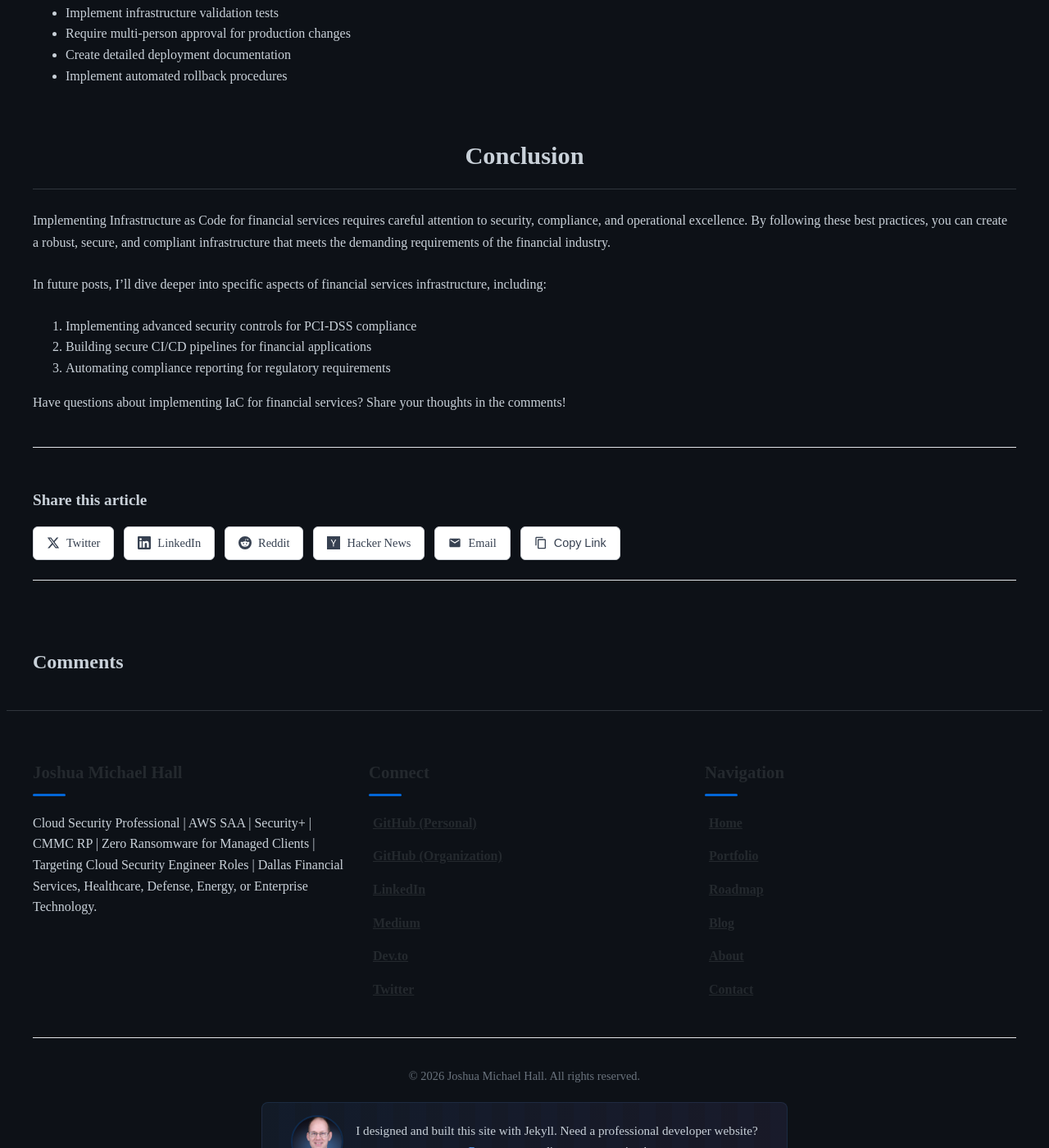
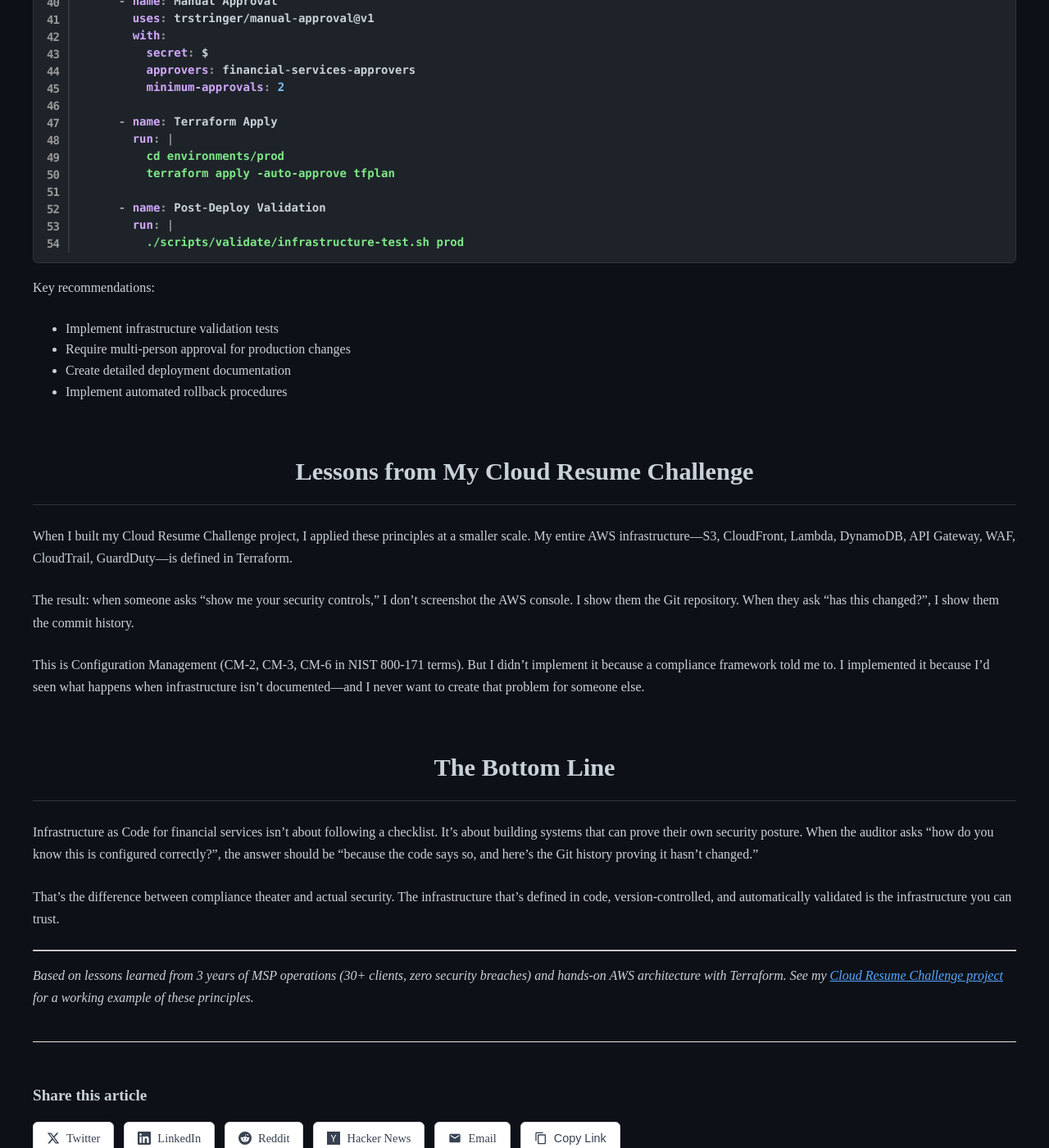
Before and after one commit to joshuamichaelhall/joshuamichaelhall.github.io, a Jekyll site: the page built from _posts/2025-05-05-infrastructure-as-code-best-practices.md, in a window 1280 px wide and 1400 px high, scrolled down 10123 px. Shown: the whole window at 82% size. Built offline with Jekyll 4.4.1, drawn with Linux system fonts in a browser that asks for light colours; nearby versions of some CDN libraries; comment, search, counter and statistics services are not loaded; some of the changed text lies outside the part shown.

Commit message:
Unpublish 3 outdated articles, revise IaC article with personal experience
Unpublished (set published: false):
- Terminal-Based Development (irrelevant to security career)
- AWS Learning Environment (positions as learner, not expert)
- Strategic DevOps Career (outdated strategy, wrong target)

Revised IaC Best Practices article:
- Added personal MSP experience intro
- Added Cloud Resume Challenge lessons
- Removed generic "share in comments" ending
- Added practitioner framing throughout

🤖 Generated with [Claude Code](https://claude.ai/code)

Co-Authored-By: Claude <noreply@anthropic.com>

```diff
--- a/_posts/2025-05-05-infrastructure-as-code-best-practices.md
+++ b/_posts/2025-05-05-infrastructure-as-code-best-practices.md
@@ -3,15 +3,25 @@ layout: post
 title: "Infrastructure as Code Best Practices for Financial Services"
 date: 2025-05-05
 categories: devops terraform aws
-tags: infrastructure-as-code terraform aws financial-services security
+tags: infrastructure-as-code terraform aws financial-services security compliance
 featured: true
-excerpt: "A comprehensive guide to implementing secure, compliant infrastructure using Terraform and AWS services for financial applications."
+excerpt: "Lessons from building secure AWS infrastructure with Terraform—what I learned from 3 years of MSP operations and my Cloud Resume Challenge project."
 image: "/assets/images/infrastructure_as_code_article_icon.png"
 published: true
 ---
-Infrastructure as Code (IaC) has transformed how organizations deploy and manage cloud resources. For financial services, where security and compliance requirements are especially stringent, implementing proper IaC practices is crucial. This post explores best practices for using Terraform to build secure, compliant AWS infrastructure for financial applications.
+After running an MSP for three years and building my Cloud Resume Challenge project entirely in Terraform, I've learned that Infrastructure as Code isn't just about automation—it's about creating auditable, reproducible security controls that survive personnel changes and satisfy compliance auditors.
 
-## Why Infrastructure as Code Matters for Financial Services
+This post shares what I've learned about IaC for regulated environments, combining lessons from managing 30+ client infrastructures with hands-on AWS architecture experience.
+
+## Why I Became a Believer in Infrastructure as Code
+
+When I ran my MSP, I inherited networks where the previous provider had no documentation. Firewall rules existed with no explanation. Security groups were configured months ago by someone who'd left. When clients asked "why is this port open?", nobody knew.
+
+I swore I'd never create that situation for someone else. Every firewall rule I configured had a comment explaining why. Every change was logged. When I closed the MSP, I spent weeks documenting everything so my successor could understand what they were inheriting.
+
+Infrastructure as Code takes this discipline and makes it automatic. The code IS the documentation. The Git history IS the changelog. The Terraform state IS the source of truth.
+
+## Why IaC Matters for Financial Services
 
 Financial institutions face unique challenges when deploying infrastructure:
 
@@ -399,14 +409,20 @@ Key recommendations:
 - Create detailed deployment documentation
 - Implement automated rollback procedures
 
-## Conclusion
+## Lessons from My Cloud Resume Challenge
 
-Implementing Infrastructure as Code for financial services requires careful attention to security, compliance, and operational excellence. By following these best practices, you can create a robust, secure, and compliant infrastructure that meets the demanding requirements of the financial industry.
+When I built my Cloud Resume Challenge project, I applied these principles at a smaller scale. My entire AWS infrastructure—S3, CloudFront, Lambda, DynamoDB, API Gateway, WAF, CloudTrail, GuardDuty—is defined in Terraform.
 
-In future posts, I'll dive deeper into specific aspects of financial services infrastructure, including:
+The result: when someone asks "show me your security controls," I don't screenshot the AWS console. I show them the Git repository. When they ask "has this changed?", I show them the commit history.
 
-1. Implementing advanced security controls for PCI-DSS compliance
-2. Building secure CI/CD pipelines for financial applications
-3. Automating compliance reporting for regulatory requirements
+This is Configuration Management (CM-2, CM-3, CM-6 in NIST 800-171 terms). But I didn't implement it because a compliance framework told me to. I implemented it because I'd seen what happens when infrastructure isn't documented—and I never want to create that problem for someone else.
 
-Have questions about implementing IaC for financial services? Share your thoughts in the comments!
+## The Bottom Line
+
+Infrastructure as Code for financial services isn't about following a checklist. It's about building systems that can prove their own security posture. When the auditor asks "how do you know this is configured correctly?", the answer should be "because the code says so, and here's the Git history proving it hasn't changed."
+
+That's the difference between compliance theater and actual security. The infrastructure that's defined in code, version-controlled, and automatically validated is the infrastructure you can trust.
+
+---
+
+*Based on lessons learned from 3 years of MSP operations (30+ clients, zero security breaches) and hands-on AWS architecture with Terraform. See my [Cloud Resume Challenge project](https://github.com/joshuamichaelhall/federal-cloud-resume) for a working example of these principles.*
```
Also changed, not shown: _posts/2025-03-23-terminal-based-development-environment.md (+1 -1 lines), _posts/2025-05-20-setting-up-aws-learning-environment.md (+1 -1 lines), _posts/2025-05-26-strategic-devops-career-certifications.md (+1 -0 lines).
